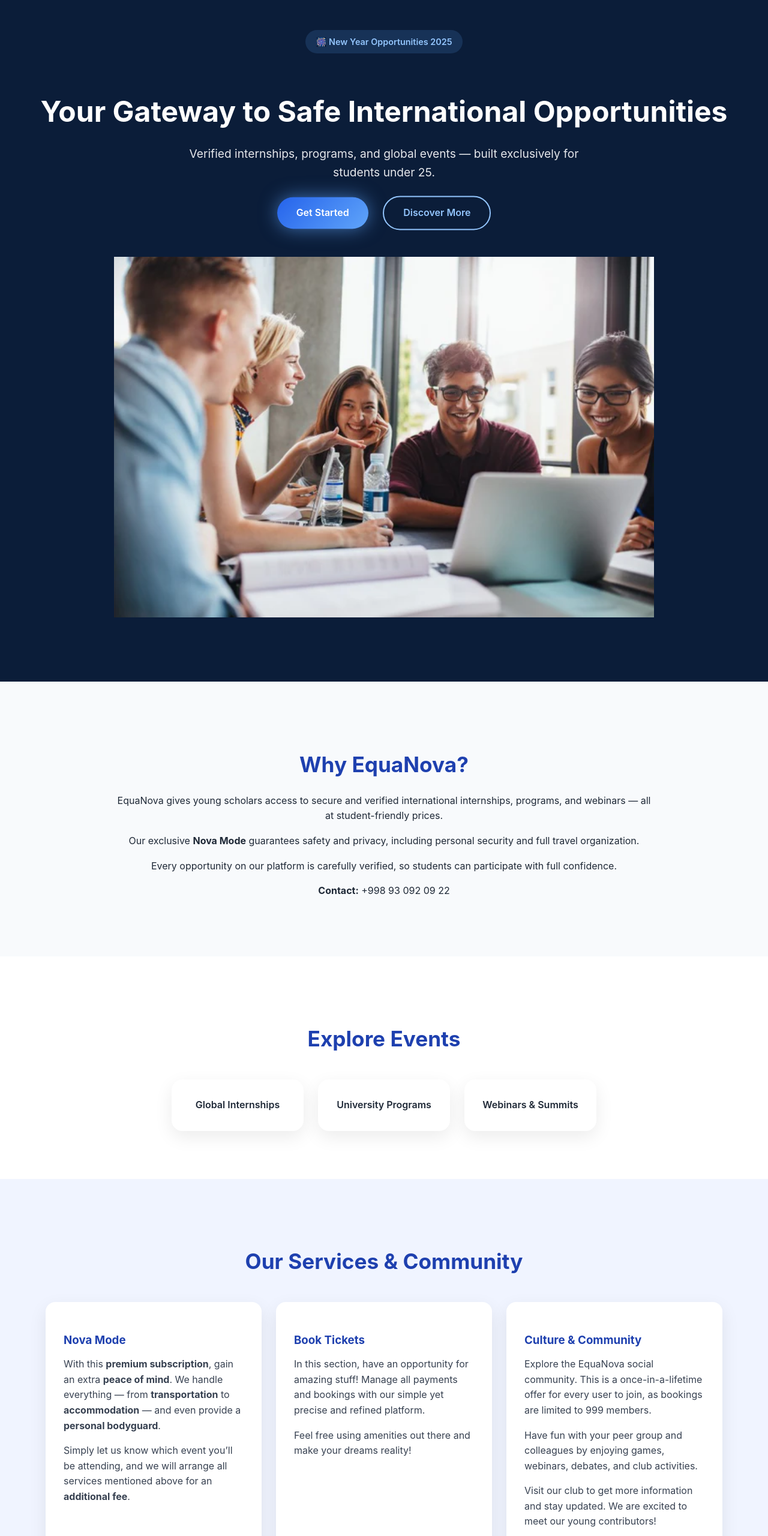
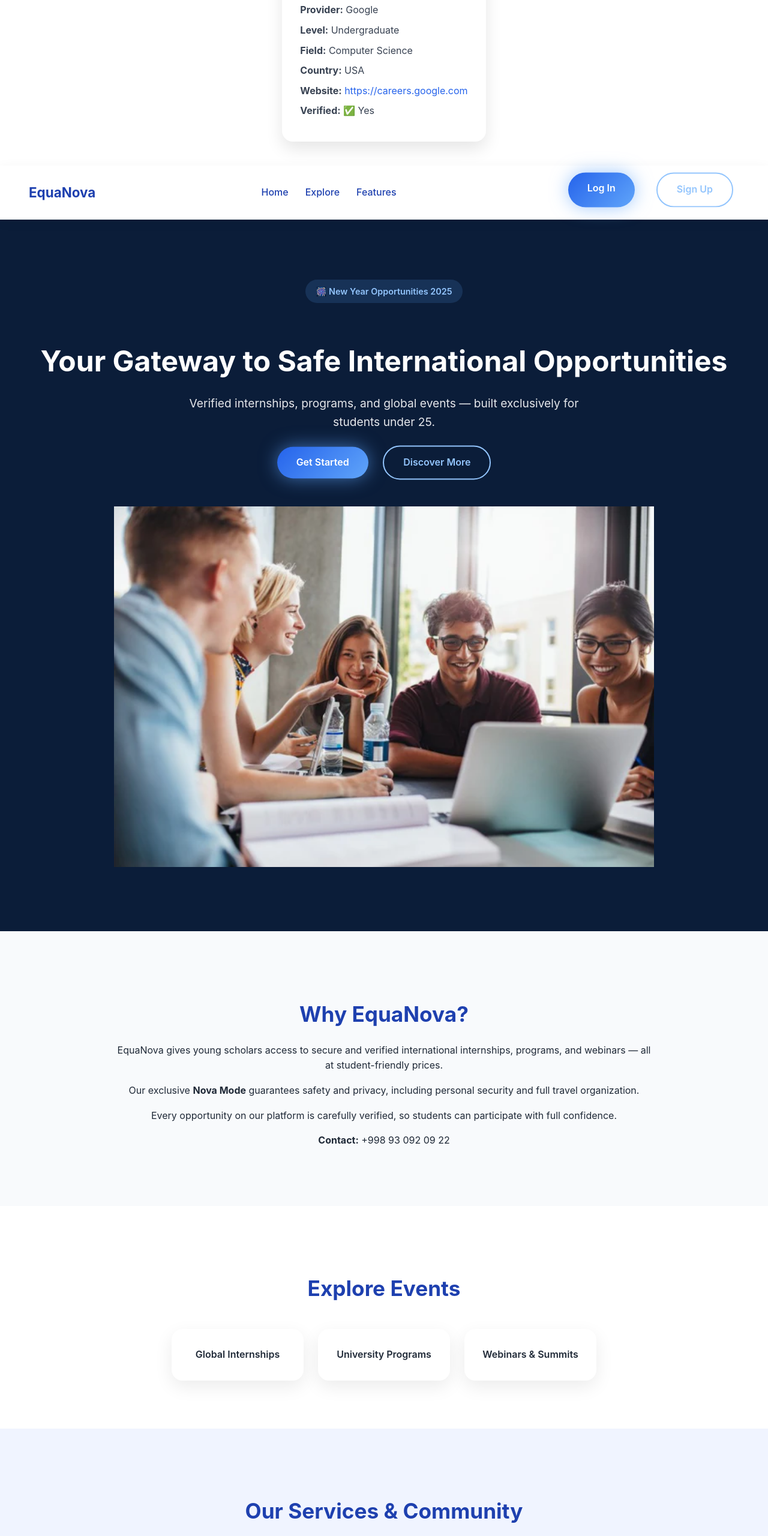
Before and after one commit to EquaNova-org/EquaNova, a plain HTML site: page index.html in a window 1280 px wide. Shown: the part 140-2700 px from the top of the page at 60% size. Drawn offline with Linux system fonts and the light colour scheme.

Commit message:
index.html

```diff
--- a/index.html
+++ b/index.html
@@ -7,6 +7,9 @@
     <link rel="stylesheet" href="style.css">
 </head>
 <body>
+
+    <!-- Container for the single program from backend -->
+    <div id="programs"></div>
 
     <!-- Navigation -->
     <nav>
@@ -36,7 +39,6 @@
             built exclusively for students under 25.
         </p>
 
-        <!-- Hero buttons (floating) -->
         <div class="hero-buttons">
             <a href="#explore" class="btn primary-btn">Get Started</a>
             <a href="#features" class="btn secondary-btn">Discover More</a>
@@ -88,38 +90,51 @@
                     We handle everything — from <strong>transportation</strong> to <strong>accommodation</strong> —
                     and even provide a <strong>personal bodyguard</strong>.
                 </p>
-                <p>
-                    Simply let us know which event you’ll be attending, and we will arrange all services mentioned above
-                    for an <strong>additional fee</strong>.
-                </p>
             </div>
 
             <div class="feature-card">
                 <h3>Book Tickets</h3>
                 <p>
-                    In this section, have an opportunity for amazing stuff!
-                    Manage all payments and bookings with our simple yet precise and refined platform.
-                </p>
-                <p>
-                    Feel free using amenities out there and make your dreams reality!
+                    Manage all payments and bookings with our simple yet precise platform.
                 </p>
             </div>
 
             <div class="feature-card">
                 <h3>Culture & Community</h3>
                 <p>
-                    Explore the EquaNova social community. This is a once-in-a-lifetime offer
-                    for every user to join, as bookings are limited to 999 members.
-                </p>
-                <p>
-                    Have fun with your peer group and colleagues by enjoying games, webinars, debates, and club activities.
-                </p>
-                <p>
-                    Visit our club to get more information and stay updated. We are excited to meet our young contributors!
+                    Explore the EquaNova social community. Bookings are limited to 999 members.
                 </p>
             </div>
         </div>
     </section>
 
+    <!-- JavaScript to display single program -->
+    <script>
+      const program = {
+        "name": "Google STEP Internship",
+        "provider": "Google",
+        "level": "Undergraduate",
+        "country": "USA",
+        "field": "Computer Science",
+        "website": "https://careers.google.com",
+        "verified": true
+      };
+
+      const container = document.getElementById("programs");
+
+      const card = document.createElement("div");
+      card.className = "program-card";
+      card.innerHTML = `
+        <h3>${program.name}</h3>
+        <p><strong>Provider:</strong> ${program.provider}</p>
+        <p><strong>Level:</strong> ${program.level}</p>
+        <p><strong>Field:</strong> ${program.field}</p>
+        <p><strong>Country:</strong> ${program.country}</p>
+        <p><strong>Website:</strong> <a href="${program.website}" target="_blank">${program.website}</a></p>
+        <p><strong>Verified:</strong> ${program.verified ? "✅ Yes" : "❌ No"}</p>
+      `;
+      container.appendChild(card);
+    </script>
+
 </body>
 </html>
```
